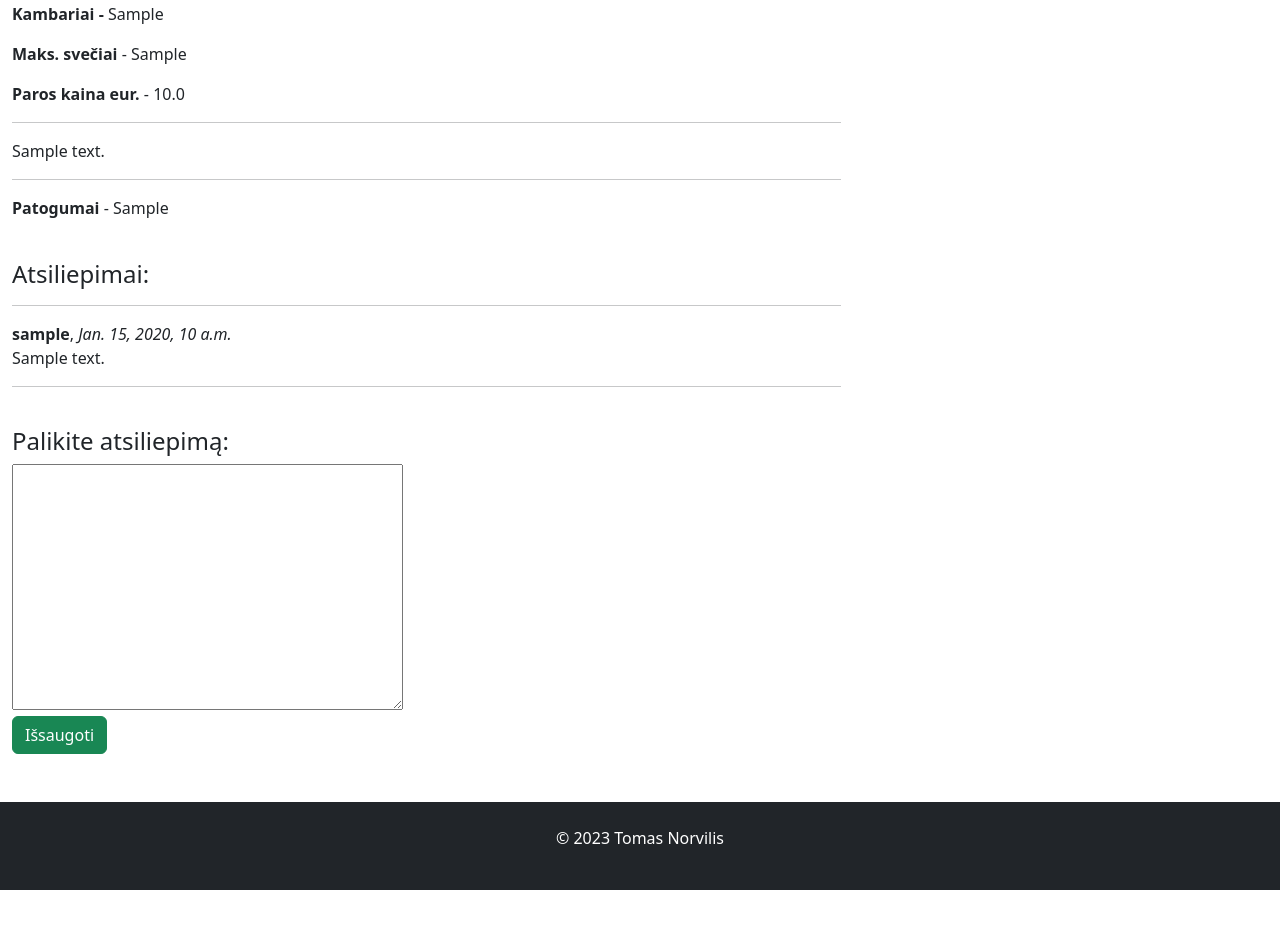
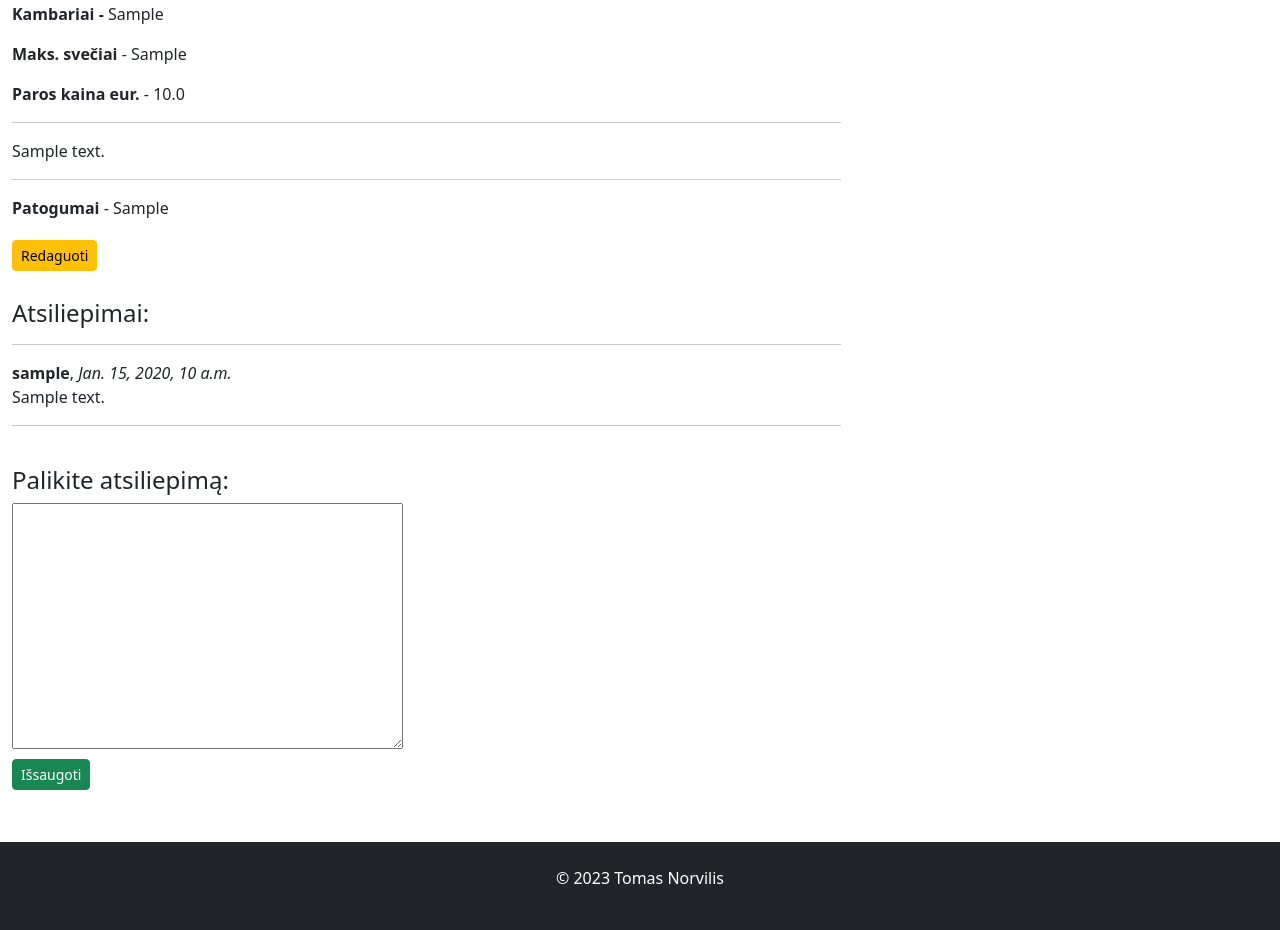
Before and after one commit to TomasNorv/pythonApgyvendinimas_2023_02, a Django app: page /skelbimai/1 in a window 1280 px wide. Shown: the part 1328-2258 px from the top of the page. Before the commit the page ends 2218 px from the top, so only its background shows below. Run offline with Django 4.2, Linux system fonts and the light colour scheme; a user stored in the database is signed in; tables that the repository leaves empty hold one stand-in row (values such as "Sample post"); grey boxes marked "Sample" are stand-in pictures.

Commit message:
idetas update.view, vartotojas gali redaguoti  skelbima

```diff
--- a/mysite/apgyvendinimas/templates/skelbimas.html
+++ b/mysite/apgyvendinimas/templates/skelbimas.html
@@ -29,6 +29,12 @@
 <hr>
 <p><b>Patogumai</b> -  {{ skelbimas.amenities | safe }}</p>
 
+{% if skelbimas.user == user %}
+            <div>
+                <a class="btn btn-warning btn-sm mt-1 mb-1" href="{% url 'user_skelbimas_update' skelbimas.id %}">Redaguoti</a>
+            </div>
+            {% endif %}
+
 </br>
   <h4>Atsiliepimai:</h4>
   {% if skelbimas.reviews.all %}
@@ -48,9 +54,10 @@
     <form action="" method="post">
       {% csrf_token %}
       {{ form.content }}</br>
-      <input type="submit" class="btn btn-success" value="Išsaugoti">
+      <input type="submit" class="btn btn-success btn-sm mt-1 mb-1" value="Išsaugoti">
     </form>
   </div>
+
   {% endif %}
 
 {% endblock %}
--- a/mysite/apgyvendinimas/templates/user_skelbimas_form.html
+++ b/mysite/apgyvendinimas/templates/user_skelbimas_form.html
@@ -10,7 +10,7 @@
             {{ form|crispy }}
         </fieldset>
         <div class="form-group">
-            <button class="btn btn-success" type="submit">Išsaugoti</button>
+            <button class="btn btn-success btn-sm mt-1 mb-1 " type="submit">Išsaugoti</button>
         </div>
     </form>
     </div>
--- a/mysite/apgyvendinimas/urls.py
+++ b/mysite/apgyvendinimas/urls.py
@@ -11,5 +11,6 @@ urlpatterns = [
     path('register/', views.register, name='register'),
     path('profilis/', views.profilis, name='profilis'),
     path("userskelbimai/create", views.UserObjektasCreateView.as_view(), name ="user_skelbimas_create"),
+    path('userskelbimai/<int:pk>/update', views.UserObjektasUpdateView.as_view(), name='user_skelbimas_update'),
 
 ]
--- a/mysite/apgyvendinimas/views.py
+++ b/mysite/apgyvendinimas/views.py
@@ -3,14 +3,15 @@ from django.http import HttpResponse
 from .models import Objektas
 from django.core.paginator import Paginator
 from django.db.models import Q
-from django.contrib.auth.mixins import LoginRequiredMixin
-from django.views.generic import ListView, DetailView, CreateView
+from django.contrib.auth.mixins import LoginRequiredMixin, UserPassesTestMixin
+from django.views.generic import ListView, DetailView, CreateView, UpdateView
 from django.views.decorators.csrf import csrf_protect
 from django.contrib import messages
 from django.contrib.auth.models import User
 from django.views.generic.edit import FormMixin
 from .forms import ObjektasReviewForm, UserUpdateForm, ProfilisUpdateForm
 from django.contrib.auth.decorators import login_required
+
 # Create your views here.
 
 def index(request):
@@ -91,6 +92,23 @@ class UserObjektasCreateView(LoginRequiredMixin, CreateView):
         form.instance.user = self.request.user
         form.save()
         return super().form_valid(form)
+class UserObjektasUpdateView(LoginRequiredMixin, UserPassesTestMixin, UpdateView):
+    model = Objektas
+    fields = ['caption', 'type', 'city', 'address', 'street', 'housenumber', 'area', 'phone_nr', 'rooms', 'max_guest',
+              'price', 'description', 'amenities']
+    template_name = 'user_skelbimas_form.html'
+    def get_success_url(self):
+        return reverse('user_skelbimai')
+    def form_valid(self, form):
+        form.instance.user = self.request.user
+        form.save()
+        return super().form_valid(form)
+
+    def test_func(self):
+        objektas = self.get_object()
+        return self.request.user == objektas.user
+
+
 
 @csrf_protect
 def register(request):
```
